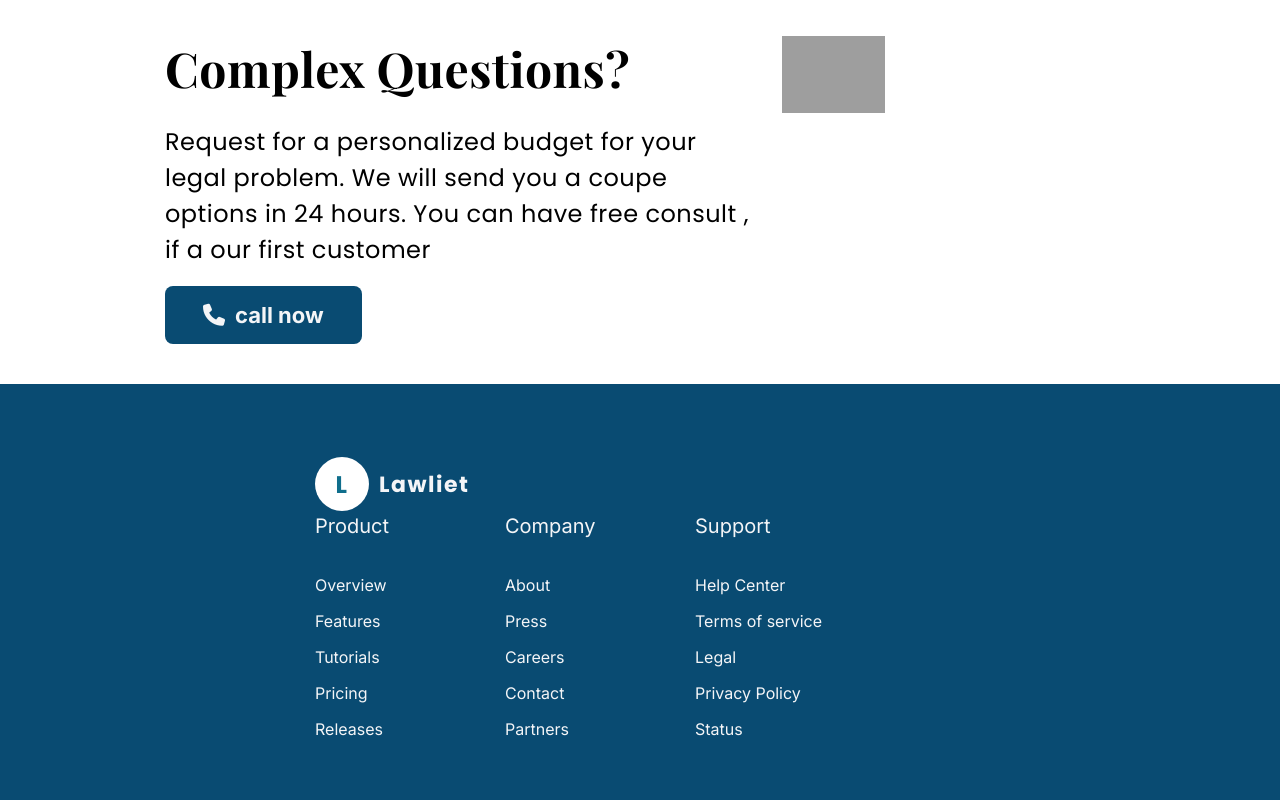
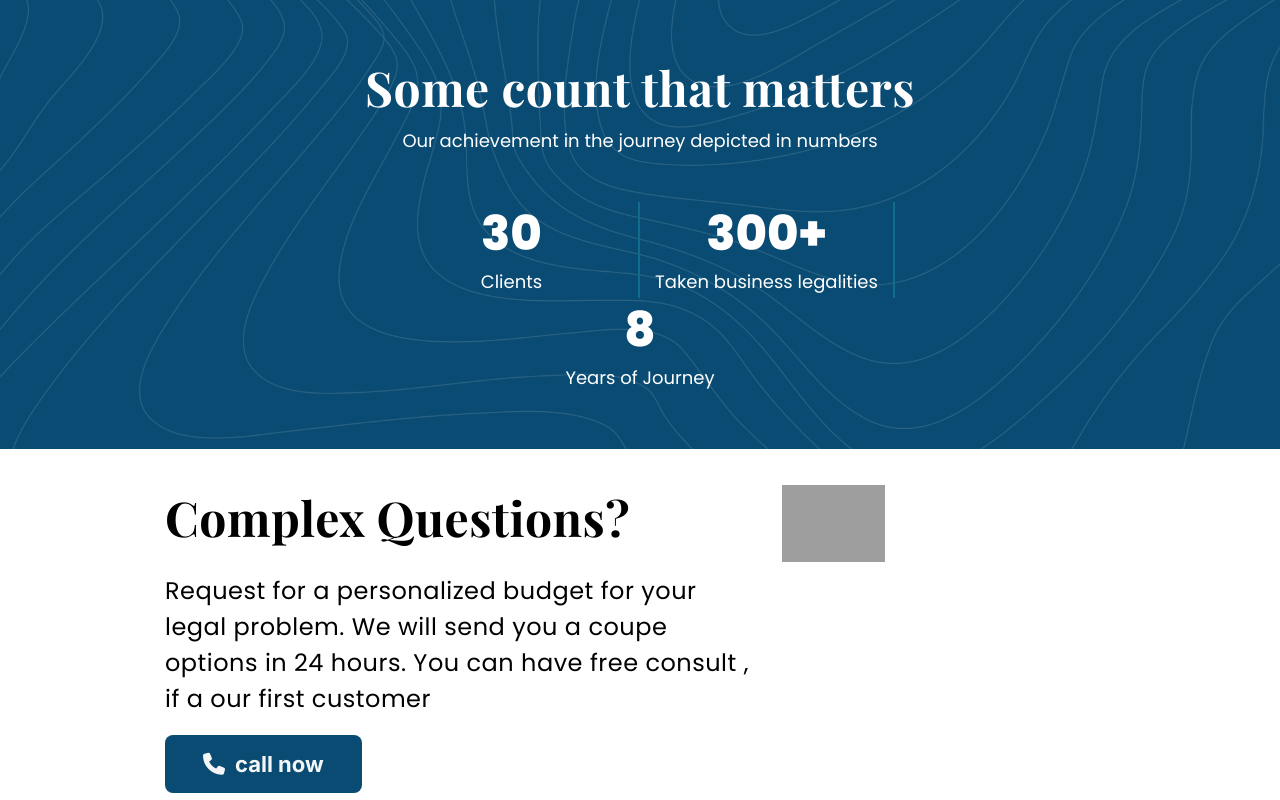
Before and after one commit to Saddam6260/Lawyer-Landing-Page, a plain HTML site: page index.html in a window 1280 px wide. Shown: the top 800 px of the page. Drawn offline with nearby package versions, Linux system fonts and the light colour scheme; grey boxes are pictures that could not be loaded.

Commit message:
import count bg image and full style in count section

```diff
--- a/index.html
+++ b/index.html
@@ -11,6 +11,31 @@
     <title>Document</title>
   </head>
   <body>
+    <!-- Count That Matter start -->
+    <section id="count-that-matter">
+      <div class="container">
+        <div class="count-content">
+          <h1 class="heading">Some count that matters</h1>
+          <p>Our achievement in the journey depicted in numbers</p>
+        </div>
+        <div class="count-items">
+          <div class="item">
+            <h1>30</h1>
+            <p>Clients</p>
+          </div>
+          <div class="item">
+            <h1>300+</h1>
+            <p>Taken business legalities</p>
+          </div>
+          <div class="item">
+            <h1>8</h1>
+            <p>Years of Journey</p>
+          </div>
+        </div>
+      </div>
+    </section>
+    <!-- Count That Matter end -->
+
     <!-- Complex Question start -->
     <section id="complex-question">
       <div class="container">
--- a/style.css
+++ b/style.css
@@ -51,6 +51,56 @@ a{
   .container {
     max-width: 1110px;
   }
+}
+
+/*** Count That Matter ***/
+#count-that-matter {
+  background: url(./images/count-that-matter-bg.png) center no-repeat;
+  background-size: cover;
+  padding: 55px 0px;
+}
+.count-content{
+  text-align: center;
+  margin-bottom: 48px;
+}
+.count-content h1{
+  font-weight: 900;
+  color: white;
+}
+.count-content p{
+  color: white;
+  font-size: 18px;
+  font-family: var(--poppins);
+  font-weight: 400;
+  margin-top: 8px;
+}
+.count-items{
+  display: flex;
+  flex-flow: row wrap;
+  justify-content: center;
+}
+.count-items .item{
+  border-right: 2px solid var(--darkoliv);
+  padding: 0px 15px;
+  text-align: center;
+  width: 255px;
+}
+.count-items .item:last-child{
+  border-right: none;
+}
+.count-items .item h1{
+  font-family: var(--poppins);
+  font-size: 48px;
+  font-weight: 800;
+  line-height: 64px;
+  color: white;
+}
+.count-items .item p{
+  font-family: var(--poppins);
+  font-size: 18px;
+  font-weight: 400;
+  line-height: 32px;
+  color: white;
 }
 /*** Complex Question ***/
 #complex-question{
```
Also changed, not shown: images/count-that-matter-bg.png (added).
